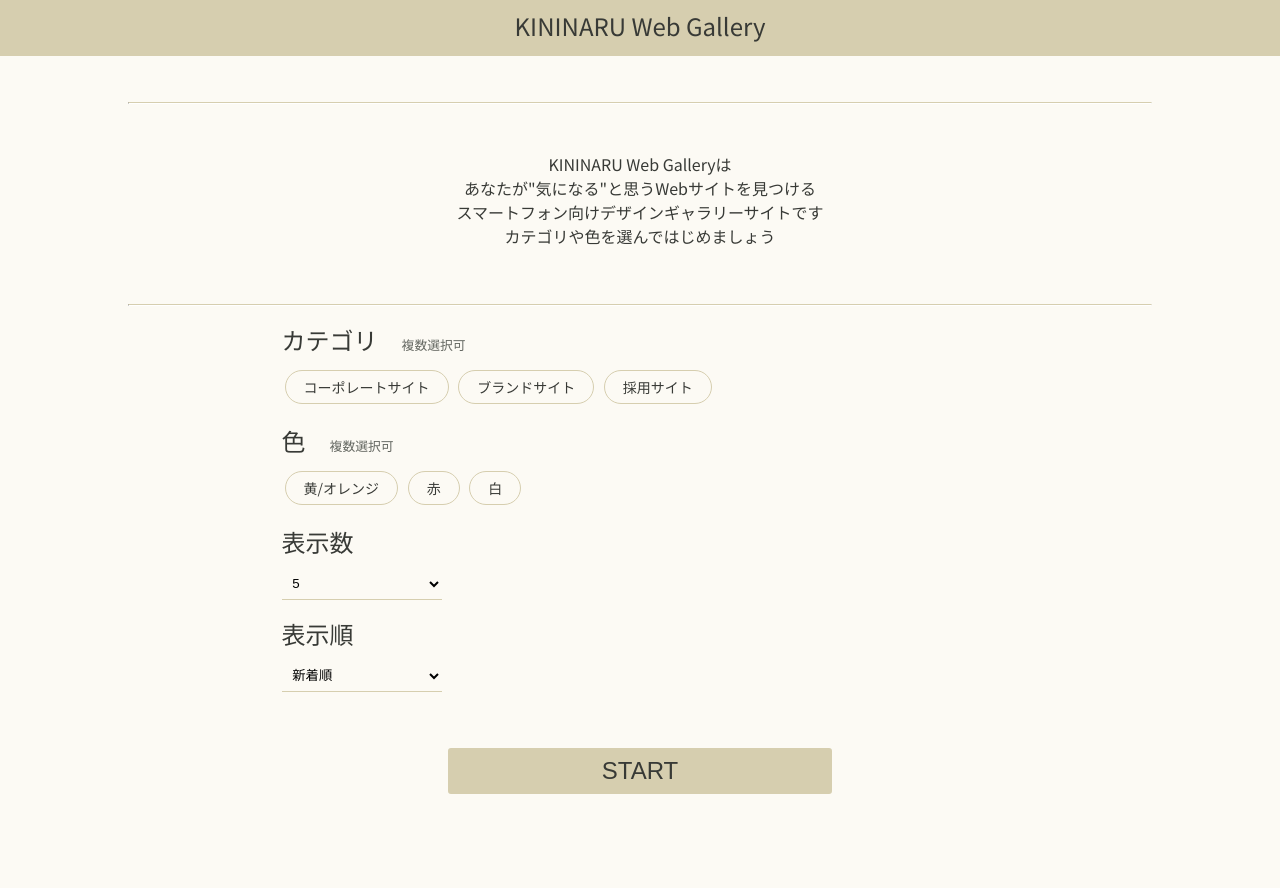
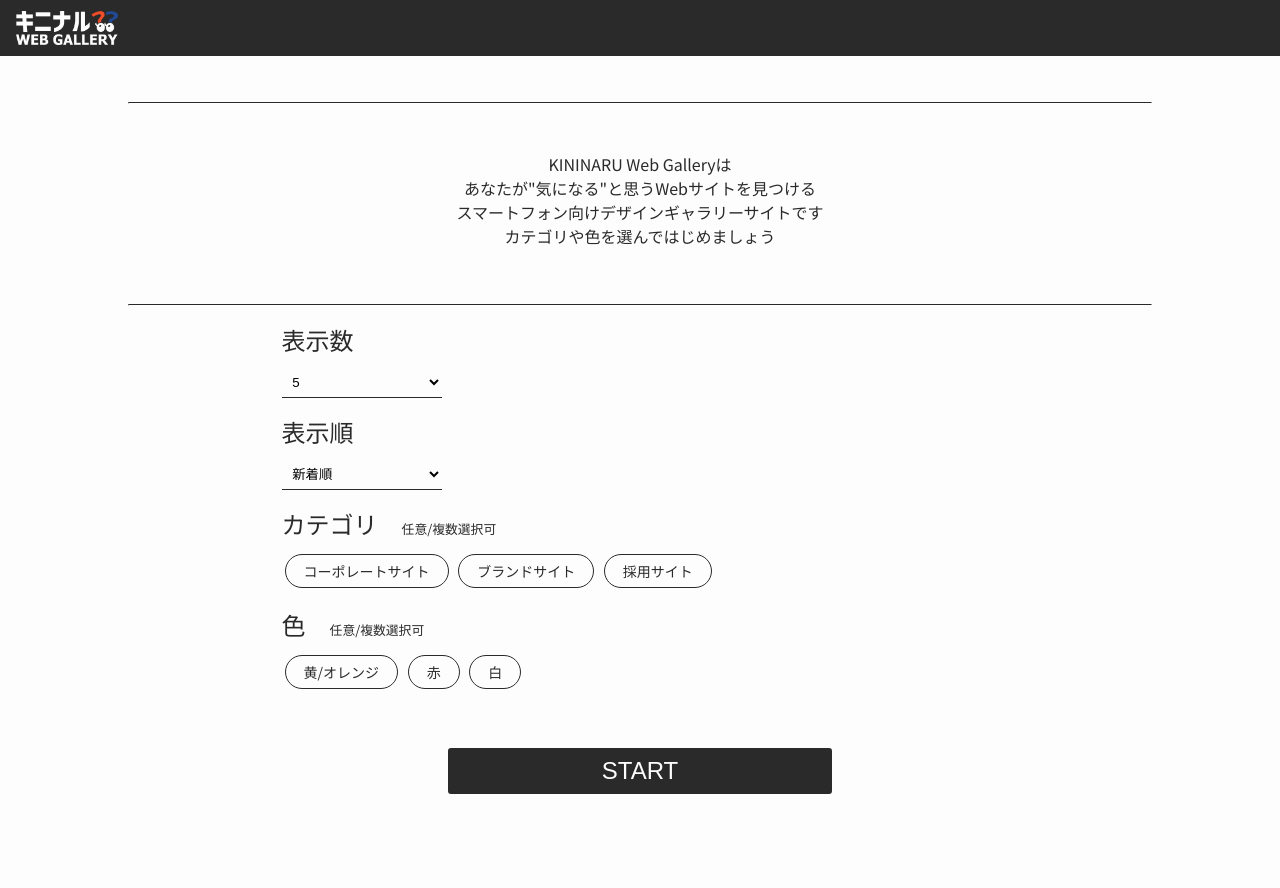
Before and after one commit to mikuuehara/KininaruWebGallery, a Django app: page / in a window 1280 px wide. Run offline with Django 3.2, Linux system fonts and the light colour scheme; data comes from the database, SQL or seed files in the repository; some libraries are stand-ins or nearby versions.

Commit message:
デザイン一新

```diff
--- a/gallery/forms.py
+++ b/gallery/forms.py
@@ -6,7 +6,7 @@ from gallery.models import Sitecategory, Sitecolor, Website
 num_choicies = (
     (5, 5),
     (10, 10),
-    (20, 20),
+    (15, 15),
     )
 ### 表示順の選択肢 ###
 turn_choicies = (
--- a/gallery/static/css/top.css
+++ b/gallery/static/css/top.css
@@ -1,24 +1,36 @@
 body {
-    background-color: #fcfaf4;
+    background-color: #FDFDFD;
     margin: 0;
     height: 100%;
-    color: #383A36;
+    color: #2A2A2A;
     font-family: 'Noto Sans JP', sans-serif;
 }
 
 header {
     text-align: center;
-    background-color: #D6CEAF;
+    background-color: #2A2A2A;
     height: 7vh;
 }
 
 .inline_header {
     display: inline-block;
     position: relative;
-    font-size: 3vh;
-    top: 1vh;
+    text-align: start;
     vertical-align: middle;
+    height: 100%;
+    width: 100%;
 }
+
+img {
+    position: relative;
+    object-fit: contain;
+    text-align: start;
+    vertical-align: middle;
+    height: 60%;
+    top: 20%;
+    margin: 0 2vh;
+}
+
 
 .block1 {
     margin: 3% 5%;
@@ -27,7 +39,7 @@ header {
 }
 
 hr {
-    border-top: 1px solid #D6CEAF;
+    border-top: 1px solid #2A2A2A;
     border-bottom: 1px solid #fff;
 }
 
@@ -55,7 +67,7 @@ h1 {
 .mini {
     font-size: 1.6vh;
     margin: 0 3vh;
-    color: #636660;
+    color: #2A2A2A;
 }
 
 .form_ele {
@@ -67,7 +79,8 @@ h1 {
 }
 
 .custom-checkbox:checked+.custom-checkbox-label {
-    background: #D6CEAF;
+    background: #2A2A2A;
+    color: #FDFDFD;
 }
 
 .custom-checkbox-label {
@@ -75,7 +88,7 @@ h1 {
     border-radius: 20px;
     text-align: center;
     text-decoration: none;
-    border: solid 1px #D6CEAF;
+    border: solid 1px #2A2A2A;
     transition: 0.25s;
     padding: 6px 18px;
     cursor: pointer;
@@ -87,19 +100,11 @@ h1 {
     opacity: 0.5;
 }
 
-/*
-.select_btn{
-    text-align: center;
-    margin-top: 5vh;
-    font-size: 3vh;
-}
-*/
-
 .sel {
     border: none;
     width: 20vh;
-    background-color: #fcfaf4;
-    border-bottom: solid 1px #D6CEAF;
+    background-color: #FDFDFD;
+    border-bottom: solid 1px #2A2A2A;
     padding: 0.5em;
 }
 
@@ -116,13 +121,13 @@ h1 {
 .select_btn {
     display: block;
     width: 50vw;
-    margin: 6vh auto 7vh auto;
+    margin: 6vh auto 5vh auto;
     padding: 0.3em 1em;
     font-size: 3vh;
     text-decoration: none;
-    color: #383A36;
-    background-color: #D6CEAF;
-    border: solid 2px #D6CEAF;
+    color: #FDFDFD;
+    background-color: #2A2A2A;
+    border: solid 2px #2A2A2A;
     border-radius: 3px;
     transition: .4s;
 }
@@ -167,9 +172,9 @@ h1 {
         padding: 0.3em 1em;
         font-size: 3vh;
         text-decoration: none;
-        color: #383A36;
-        background-color: #D6CEAF;
-        border: solid 2px #D6CEAF;
+        color: #FDFDFD;
+        background-color: #2A2A2A;
+        border: solid 2px #2A2A2A;
         border-radius: 3px;
         transition: .4s;
     }
--- a/gallery/templates/gallery/evaluation.html
+++ b/gallery/templates/gallery/evaluation.html
@@ -24,6 +24,11 @@
 
   <div class="kininaranai_zone">キニナラナイ</div>
 
+  <div class="site_none">
+    <p>ごめんなさい<br>
+      該当するサイトがありません</p>
+    <a class="to_top" href="{% url 'top' %}">最初から</a>
+  </div>
   <form action="" method="POST" class="eval_form">
 
     {% csrf_token %}
--- a/gallery/templates/gallery/top.html
+++ b/gallery/templates/gallery/top.html
@@ -18,7 +18,9 @@
 <body>
   <header>
     <div class="inline_header">
-      KININARU Web Gallery
+      <a class="to_top" href="{% url 'top' %}">
+        <img src="{% static 'img/logo2.png' %}" alt="ロゴ"/>
+      </a>
     </div>
   </header>
   <div class="block1">
@@ -33,14 +35,7 @@
     <form method="POST">
       {% csrf_token %}
 
-      <h1>カテゴリ<span class="mini">複数選択可</span></h1>
-      <div class="form_ele category">
-        {{ select_form.category|add_class:'form-control' }}
-      </div>
-      <div class="form_ele color">
-        <h1>色<span class="mini">複数選択可</span></h1>
-        {{ select_form.color|add_class:'form-control' }}
-      </div>
+
       <div class="form_ele num">
         <h1>表示数</h1>
         {{ select_form.num|add_class:'sel' }}
@@ -48,6 +43,14 @@
       <div class="form_ele turn">
         <h1>表示順</h1>
         {{ select_form.turn|add_class:'sel' }}
+      </div>
+      <h1>カテゴリ<span class="mini">任意/複数選択可</span></h1>
+      <div class="form_ele category">
+        {{ select_form.category|add_class:'form-control' }}
+      </div>
+      <div class="form_ele color">
+        <h1>色<span class="mini">任意/複数選択可</span></h1>
+        {{ select_form.color|add_class:'form-control' }}
       </div>
 
 
```
Also changed, not shown: gallery/static/css/evaluation.css (+69 -39 lines), gallery/static/css/result.css (+35 -14 lines), gallery/static/js/evaluation.js (+8 -2 lines), gallery/templates/gallery/result.html (+5 -3 lines), gallery/static/img/logo.png (added), gallery/static/img/logo2.png (added).
